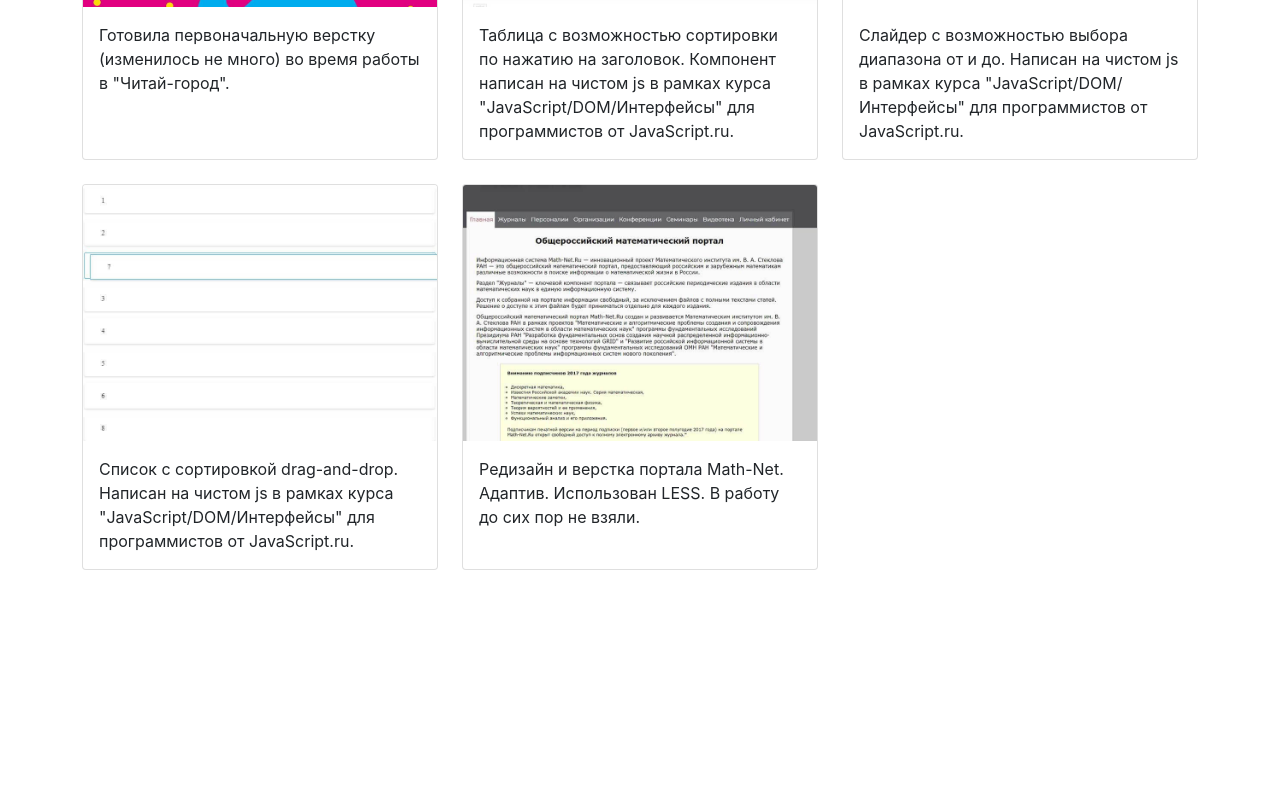
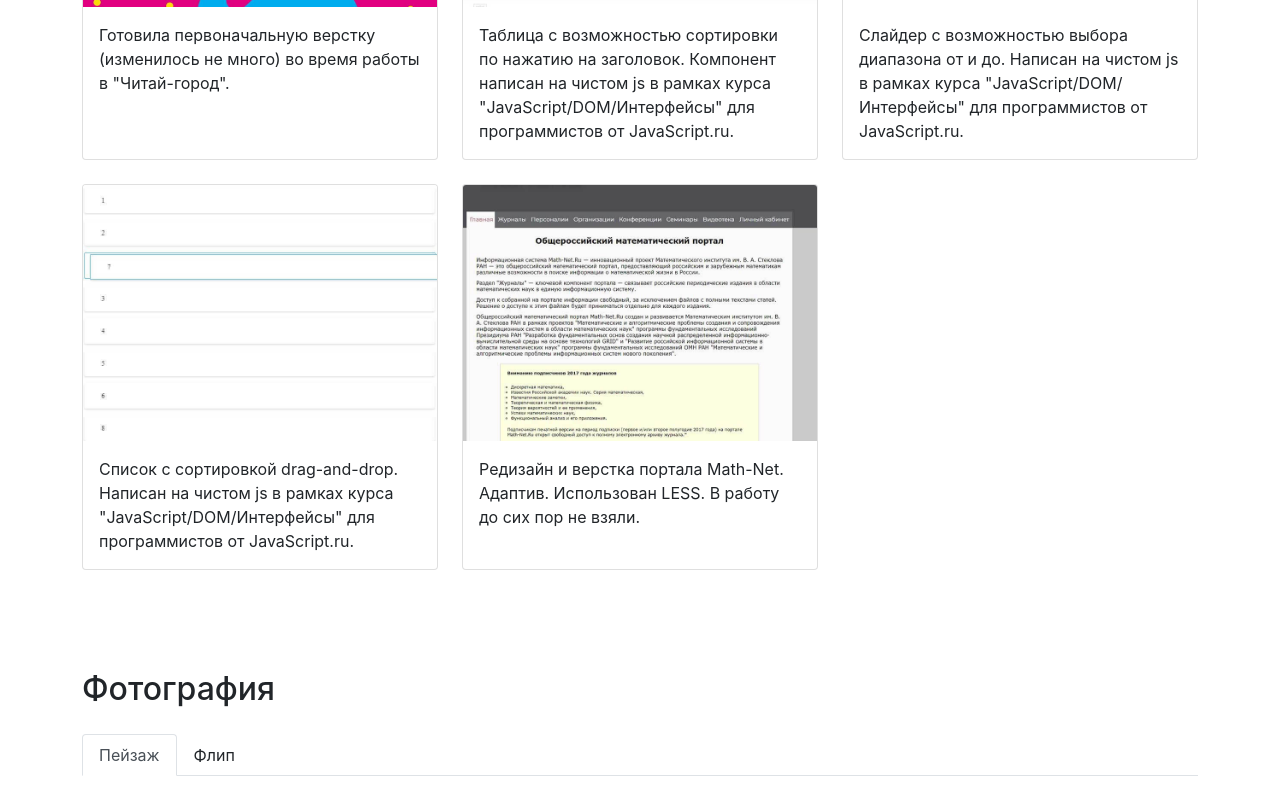
Before and after one commit to valynka/portfolioSite, a React (Create React App) app: page / in a window 1280 px wide. Shown: the part 1835-2635 px from the top of the page. Before the commit the page ends 2455 px from the top, so only its background shows below. Built offline with nearby package versions, Linux system fonts and the light colour scheme.

Commit message:
added paths to portfolio, added components photo and galleryNav

```diff
--- a/src/App.js
+++ b/src/App.js
@@ -1,6 +1,7 @@
 import React from 'react';
 import AboutMe from './components/AboutMe';
 import Header from './components/Header';
+import Photo from './components/Photo';
 import Portfolio from './components/Portfolio';
 import Skills from './components/Skills';
 
@@ -30,6 +31,7 @@ class App extends React.Component {
           <AboutMe />
           <Skills />
           <Portfolio />
+          <Photo />
         </div>
       );
   }
--- /dev/null
+++ b/src/components/GalleryNav.js
@@ -0,0 +1,26 @@
+import React from "react";
+import _ from 'lodash';
+import cn from 'classnames';
+
+function GalleryNav (props) {
+    const { type } = props;
+    const { tabs } = props;
+    const { changeTypeHandler } = props;
+
+    return (
+        <ul className="nav nav-tabs gallery-tabs">
+            {tabs.map(({ tabId, name }) => {
+                const classes = cn('nav-link', {
+                    'active': tabId === type,
+                });
+                return (
+                <li className="nav-item" key={_.uniqueId()}>
+                    <button className={classes} id={tabId} onClick={changeTypeHandler(tabId)}>{name}</button>
+                </li>
+                );
+            })}
+        </ul>
+    );
+}
+
+export default GalleryNav;
--- /dev/null
+++ b/src/components/Photo.js
@@ -0,0 +1,32 @@
+import React from "react";
+import GalleryNav from "./GalleryNav";
+
+class Photo extends React.Component {
+    state = {
+        uiState: {
+            chosenType: 'landscape',
+        },
+        data: {
+            tabs: [{ tabId: 'landscape', name: 'Пейзаж' }, { tabId: 'flip', name: 'Флип' },],
+        },
+    };
+
+    changeTypeHandler = (type) => () => {
+       this.setState({uiState: {chosenType: type}});
+    };
+
+    render () {
+        const { chosenType } = this.state.uiState;
+        const { tabs } = this.state.data;
+        return (
+            <section>
+		        <div className="container-xl">
+			        <h2>Фотография</h2>
+                    <GalleryNav type={chosenType} tabs={tabs} changeTypeHandler={this.changeTypeHandler} />
+                </div>
+            </section>
+        );
+    }
+}
+
+export default Photo;
--- a/src/data/portfolio.js
+++ b/src/data/portfolio.js
@@ -13,19 +13,19 @@ const portfolio = [
         img: concomitant,
         desc: 'Макет сверстан в рамках курса GeekBrains HTML5 и CSS3. Использован SCSS.',
         alt: 'Макет concomitant',
-        link: '',
+        link: 'https://valynka.github.io/concomitant/',
     },
     {
         img: medical,
         desc: 'Макет сверстан в рамках курса GeekBrains HTML5 и CSS3 с применением технологии Grid. Адаптивная вертска.',
         alt: 'Макет медицинского сайта',
-        link: '',
+        link: 'https://valynka.github.io/medical-site/',
     },
     {
         img: site,
         desc: 'Макет сверстан в рамках курса GeekBrains HTML5 и CSS3 с использованием Flexbox.',
         alt: 'Макет Flexbox',
-        link: '',
+        link: 'https://valynka.github.io/site-layout/',
     },
     {
         img: gogolMogol,
@@ -37,25 +37,25 @@ const portfolio = [
         img: sortableTable,
         desc: 'Таблица с возможностью сортировки по нажатию на заголовок. Компонент написан на чистом js в рамках курса "JavaScript/DOM/Интерфейсы" для программистов от JavaScript.ru.',
         alt: 'Таблица с возможностью сортировки',
-        link: '',
+        link: 'https://valynka.github.io/sortable-table/',
     },
     {
         img: slider,
         desc: 'Слайдер с возможностью выбора диапазона от и до. Написан на чистом js в рамках курса "JavaScript/DOM/Интерфейсы" для программистов от JavaScript.ru.',
         alt: 'Слайдер с возможностью выбора диапазона',
-        link: '',
+        link: 'https://valynka.github.io/double-slider/',
     },
     {
         img: sortableList,
         desc: 'Список с сортировкой drag-and-drop. Написан на чистом js в рамках курса "JavaScript/DOM/Интерфейсы" для программистов от JavaScript.ru.',
         alt: 'Список с сортировкой drag-and-drop',
-        link: '',
+        link: 'https://valynka.github.io/sortable-list/',
     },
     {
         img: mathnet,
         desc: 'Редизайн и верстка портала Math-Net. Адаптив. Использован LESS. В работу до сих пор не взяли.',
         alt: 'Math-Net',
-        link: '',
+        link: 'https://valynka.github.io/mathnet.local/',
     },
 ];
 
```
